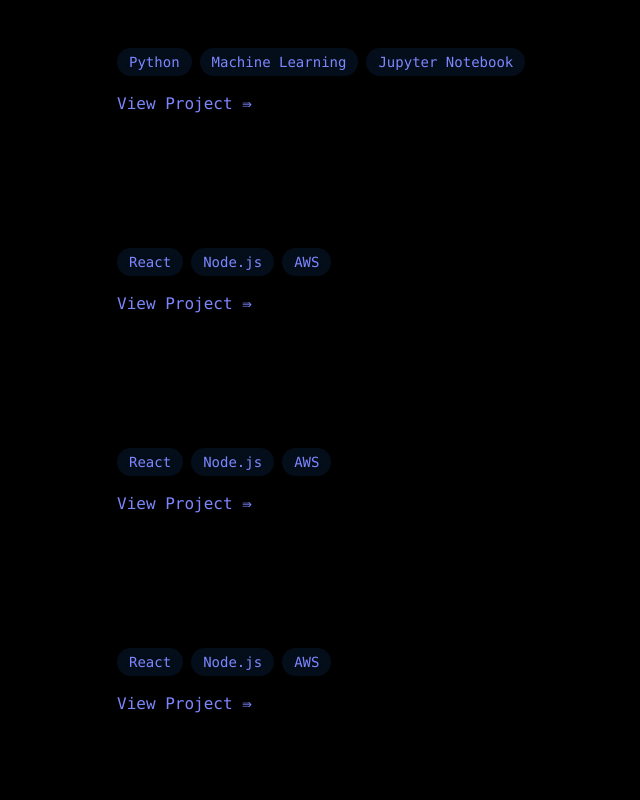
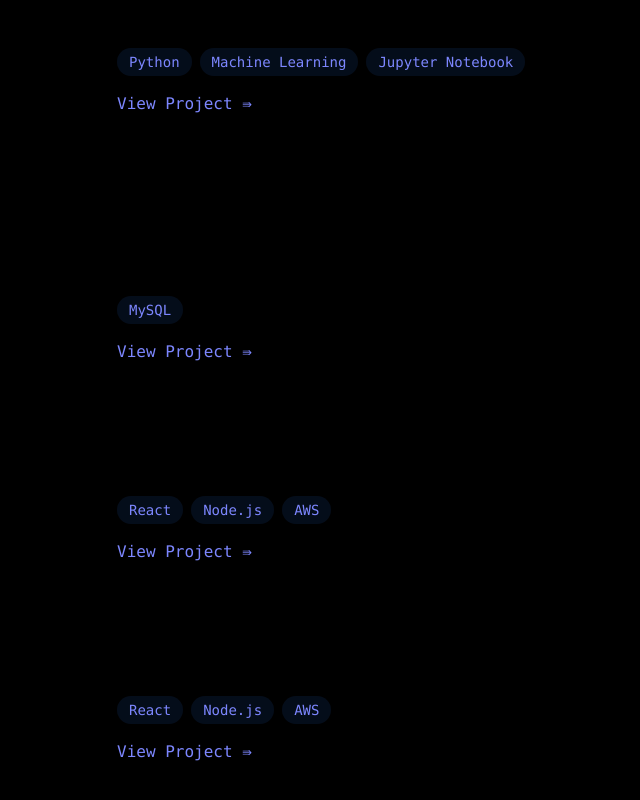
Before and after one commit to Kareem42/my-portfolio, a React (Vite) app: page / in a window 1280 px wide. Shown: the part 5058-5858 px from the top of the page, without its empty margins (51-691 px from the left). Built offline with nearby package versions, Linux system fonts and the light colour scheme.

Commit message:
Adding SQL project to Projects component

```diff
--- a/src/components/section/Projects.jsx
+++ b/src/components/section/Projects.jsx
@@ -92,12 +92,13 @@ export const Projects = () => {
                 Pokemon Starter
               </h3>
               <p className="font-mono">
-                A machine learning training model that will assist new trainers to
-                select a starter Pokemon based on Type and Total Stats.
+                A machine learning training model that will assist new trainers
+                to select a starter Pokemon based on Type and Total Stats.
               </p>
 
               <div className="flex flex-wrap gap-2 mb-4 font-mono">
-                {["Python", "Machine Learning", "Jupyter Notebook"].map((tech, key) => (
+                {["Python", "Machine Learning", "Jupyter Notebook"].map(
+                  (tech, key) => (
                     <span
                       key={key}
                       className="font-mono bg-blue-500/10 text-indigo-400 py-1 px-3 rounded-full text-sm hover:bg-blue-500/20
@@ -105,7 +106,8 @@ export const Projects = () => {
                     >
                       {tech}
                     </span>
-                ))}
+                  )
+                )}
               </div>
 
               <div className="flex justify-between items-center">
@@ -119,11 +121,19 @@ export const Projects = () => {
             </div>
 
             <div className="p-6 rounded-xl border border-white/10 hover:-translate-y-1 hover:border-blue-500/30 hover:shado-[0_2px_8px_rgba(59,130,246,0.2)] transition-all">
-              <h3 className="text-xl font-bold mb-2 font-mono"> Project 4</h3>
-              <p className="font-mono">Put description of the project here</p>
+              <h3 className="text-xl font-bold mb-2 font-mono">
+                {" "}
+                Restaurant Orders Analysis
+              </h3>
+              <p className="font-mono">
+                A SQL-based project analyzing a fictitious restaurant serving
+                international cuisine. The objective is to identify top-selling
+                items and recommend potential menu optimizations by removing
+                underperforming dishes.
+              </p>
 
               <div className="flex flex-wrap gap-2 mb-4 font-mono">
-                {["React", "Node.js", "AWS"].map((tech, key) => (
+                {["MySQL"].map((tech, key) => (
                   <span
                     key={key}
                     className="bg-blue-500/10 font-mono text-indigo-400 py-1 px-3 rounded-full text-sm hover:bg-blue-500/20
@@ -136,7 +146,7 @@ export const Projects = () => {
 
               <div className="flex justify-between items-center">
                 <a
-                  href="#"
+                  href="https://github.com/Kareem42/Restaurant-Orders-Analysis"
                   className="text-indigo-400 font-mono hover:underline transition-colors"
                 >
                   View Project ⇛{" "}
```
Lines whose indentation alone changed are shown as unchanged.
